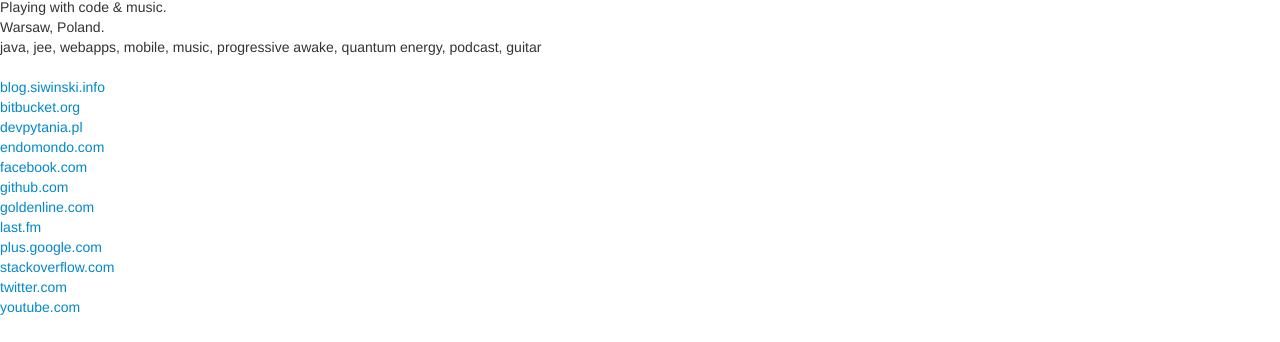
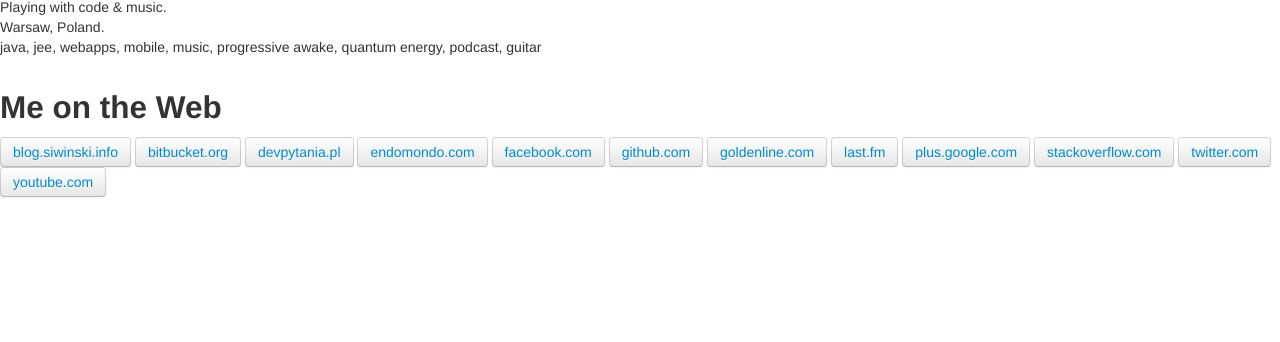
Before and after one commit to hopbit/layout-sanbox, a plain HTML site: page hello-twitter-bootstrap/WebContent/index.html in a window 1280 px wide. Shown: the part 458-800 px from the top of the page. Drawn offline with Linux system fonts and the light colour scheme.

Commit message:
make a buttons - that was easy :)

```diff
--- a/hello-twitter-bootstrap/WebContent/index.html
+++ b/hello-twitter-bootstrap/WebContent/index.html
@@ -30,18 +30,19 @@
 	<br/>
 
 	<!-- me on the web -->
-	<div><a href="#">blog.siwinski.info</a></div>
-	<div><a href="#">bitbucket.org</div>
-	<div><a href="#">devpytania.pl </a></div>
-	<div><a href="#">endomondo.com </a></div>
-	<div><a href="#">facebook.com</a></div>
-	<div><a href="#">github.com</a></div>
-	<div><a href="#">goldenline.com</a></div>
-	<div><a href="#">last.fm</a></div>
-	<div><a href="#">plus.google.com</a></div>
-	<div><a href="#">stackoverflow.com</a></div>
-	<div><a href="#">twitter.com</a></div>
-	<div><a href="#">youtube.com</a></div>
+	<h2>Me on the Web</h2>
+	<div class="btn"><a href="#">blog.siwinski.info</a></div>
+	<div class="btn"><a href="#">bitbucket.org</div>
+	<div class="btn"><a href="#">devpytania.pl </a></div>
+	<div class="btn"><a href="#">endomondo.com </a></div>
+	<div class="btn"><a href="#">facebook.com</a></div>
+	<div class="btn"><a href="#">github.com</a></div>
+	<div class="btn"><a href="#">goldenline.com</a></div>
+	<div class="btn"><a href="#">last.fm</a></div>
+	<div class="btn"><a href="#">plus.google.com</a></div>
+	<div class="btn"><a href="#">stackoverflow.com</a></div>
+	<div class="btn"><a href="#">twitter.com</a></div>
+	<div class="btn"><a href="#">youtube.com</a></div>
 
 </body>
 </html>
```
